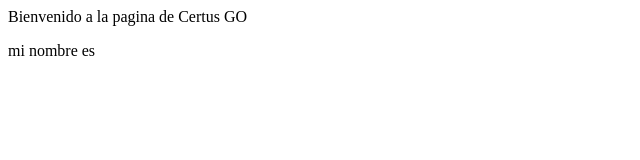
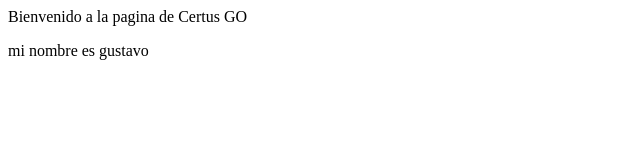
Before and after one commit to GUSTAVO-CESI/GUSTAVO-CESI.github.io, a plain HTML site: page index.html in a window 1280 px wide. Shown: the full height of the page, 0-640 px from the left. Drawn offline with Linux system fonts and the light colour scheme.

Commit message:
Update index.html

```diff
--- a/index.html
+++ b/index.html
@@ -8,6 +8,6 @@
 </head>
 <body>
     Bienvenido a la pagina de Certus GO
-    <p>mi nombre es</p>
+    <p>mi nombre es gustavo</p>
 </body>
 </html>
```
